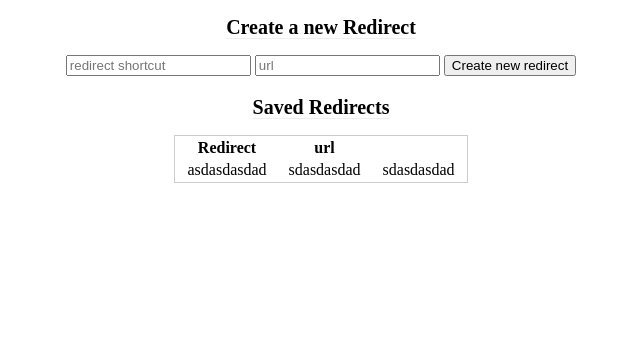
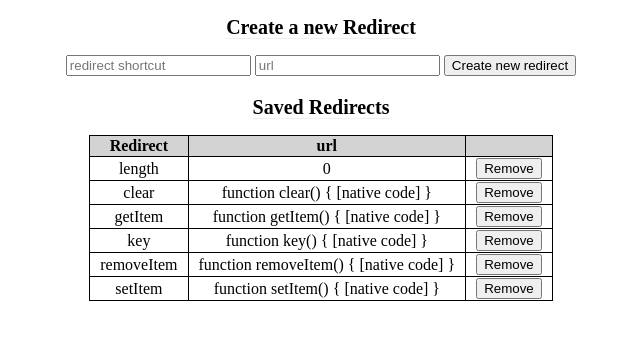
Before and after one commit to kritts/redirect, a browser extension: page app/settings.html in a window 1280 px wide. Shown: the whole page, without its empty margins (319-959 px from the left). Drawn offline with Linux system fonts and the light colour scheme.

Commit message:
Remove elements from the settings page works.

```diff
--- a/app/scripts/background.js
+++ b/app/scripts/background.js
@@ -19,9 +19,7 @@ chrome.omnibox.onInputEntered.addListener(
     var urlval = localStorage[text];
     console.log(urlval);
     if(urlval != undefined) {
-      log.e(" yay");
-      chrome.tabs.update({url: urlval});
-
+        chrome.tabs.update({ url: urlval});
     }
   }
 );
--- a/app/scripts/popup.js
+++ b/app/scripts/popup.js
@@ -9,7 +9,6 @@ var saveData = function() {
     if(value != undefined &&  value != "" &&  value != " ") {
 	    document.getElementById("confirmation").innerHTML = "Your Redirect was created! <br />" +
 	        "<b>" + value + "</b>" + " --> " + currentTab;
-	    console.log(value + " --> " + currentTab);
 	    localStorage[value] = currentTab;
 	}
 }
--- a/app/scripts/settings.js
+++ b/app/scripts/settings.js
@@ -2,7 +2,7 @@
 var createRedirect = function() {
   var value = document.getElementById("newInput").value;
   var url = document.getElementById("url").value;
-
+  console.log("clicked");
   if (url.substring(0, 7) == "http://") {
     url = "http://".concat(url);  // TODO
   }
@@ -10,17 +10,41 @@ var createRedirect = function() {
   if(value != undefined &&  value != "" &&  value != " ") {
     document.getElementById("confirmationVal").innerHTML = "Your Redirect was created! <br />" +
       "<b>" + value + "</b>" + " --> " + url;
-    console.log(value + " --> " + url);
     localStorage[value] = url;
   }
 }
 
 window.onload = function() {
+  var table = document.getElementById("mainTables");
+
   for (var key in localStorage) {
-    console.log(key + ":\t" + localStorage[key]);
+    // Create an empty <tr> element and add it to the 1st position of the table:
+    var row = table.insertRow(-1);
+
+    // Insert new cells (<td> elements) at the 1st and 2nd position of the "new" <tr> element:
+    var cell1 = row.insertCell(0);
+    var cell2 = row.insertCell(1);
+    var cell3 = row.insertCell(2);
+    // Add some text to the new cells:
+    cell1.innerHTML = key;
+    cell2.innerHTML = localStorage[key];
+    cell3.innerHTML = "<button id='" + key + "' class='removeElement'>Remove</button>"
+
   }
-};
+
+  var items = document.getElementsByClassName("removeElement");
+  for (var i = 0; i < items.length; i++) {
+    items[i].onclick = function() {removeRedirect(this);}
+  }
+}
 
 
+var removeRedirect = function(button) {
+    var key = button.id;
+    console.log(button.id);
+    localStorage.removeItem(key);
+    chrome.tabs.reload();
+}
 
 var button = document.getElementById("new").onclick = createRedirect;
+var remove = document.getElementsByClassName("removeElement").onclick = function () {gallerymake();};
--- a/app/settings.html
+++ b/app/settings.html
@@ -19,17 +19,12 @@
 
         <p> <span class="heading">Saved Redirects</span> </p>
 
-        <table align="center">
-<tr>
-    <th>Redirect</th>
-    <th>url</th>
-    <th></th>
-  </tr>
-  <tr>
-    <td>asdasdasdad</td>
-    <td>sdasdasdad</td>
-    <td>sdasdasdad</td>
-  </tr>
+        <table align="center" id="mainTables">
+        <tr class="header">
+            <th>Redirect</th>
+            <th>url</th>
+            <th></th>
+        </tr>
         </table>
 
         <script src="scripts/settings.js"></script>
--- a/app/styles/settings.css
+++ b/app/styles/settings.css
@@ -18,11 +18,21 @@ body {
   word-wrap: break-word;
 }
 
+.header {
+	background: lightgray;
+}
+
 td {
   padding-left: 10px;
   padding-right: 10px;
 }
 
+
+table, th, td {
+    border: 1px solid black;
+     border-collapse: collapse;
+}
+
 table {
-  border: 1px solid #ccc
+ 	margin-bottom: 30px;
 }
```
